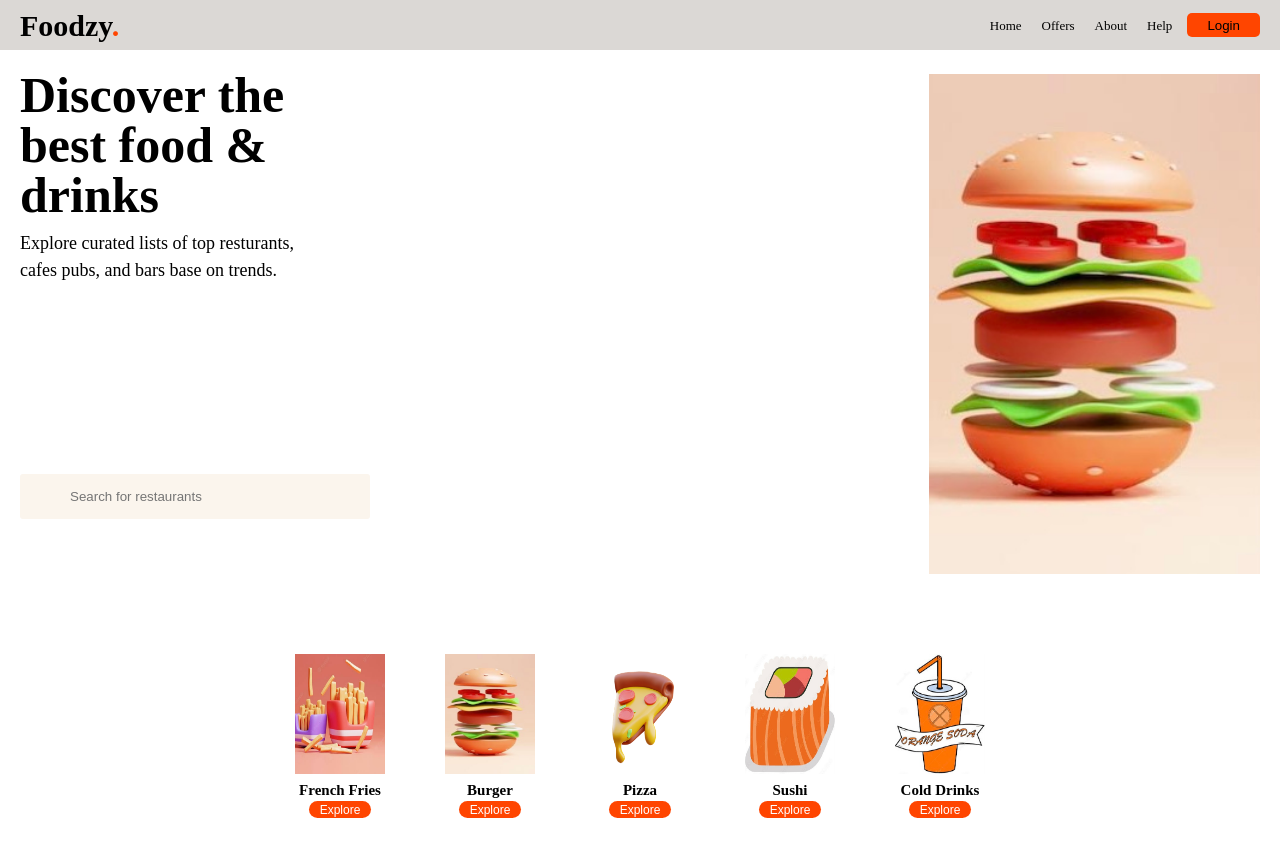
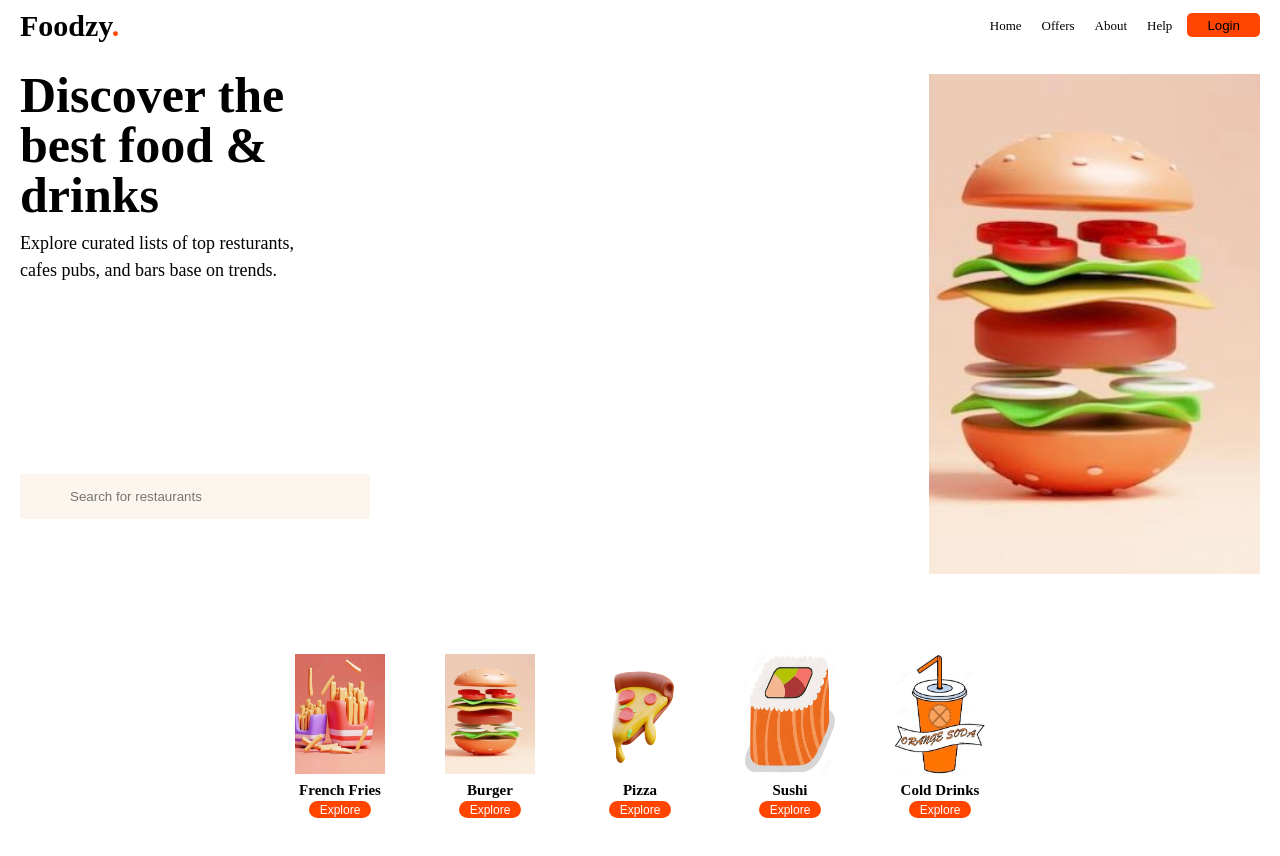
Before and after one commit to Thatyorubaguy/Sample-two, a plain HTML site: page index.html in a window 1280 px wide. Drawn offline with Linux system fonts and the light colour scheme.

Commit message:
Update icon.css

```diff
--- a/icon.css
+++ b/icon.css
@@ -12,8 +12,6 @@ nav{
     align-items: center;
     box-sizing: border-box;
     padding: 0 20px;
-    background-color: rgb(219, 216, 213);
-
     height: 50px;
     width: 100%;
 }
```
